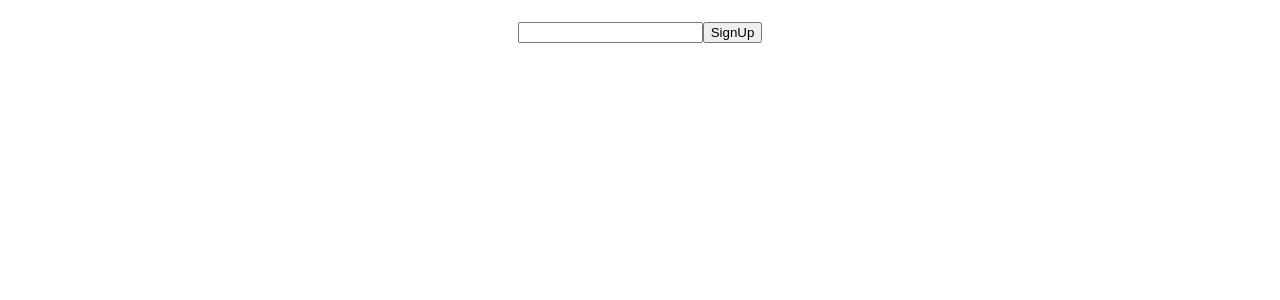
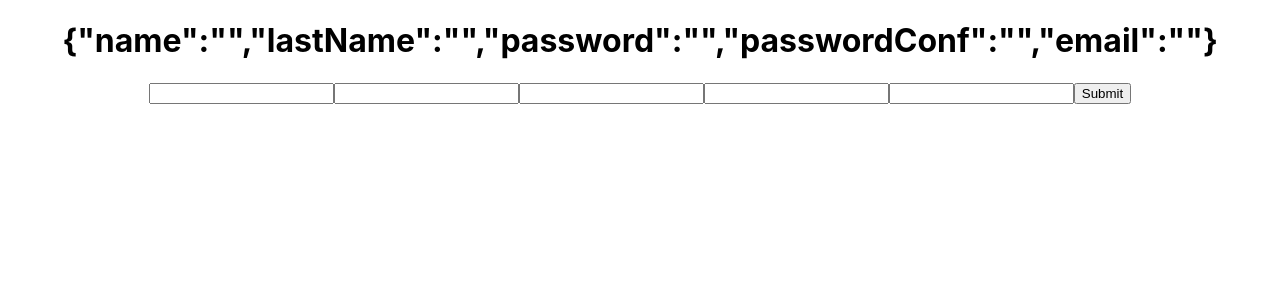
Before and after one commit to dreaderoeck/Homer-s-Odissey, a React (Create React App) app in the folder front/email-app/: page / in a window 1280 px wide. Shown: the top 300 px of the page. Built offline with nearby package versions, Linux system fonts and the light colour scheme.

Commit message:
Create full form in signup component

```diff
--- a/front/email-app/src/components/SignUp/SignUp.js
+++ b/front/email-app/src/components/SignUp/SignUp.js
@@ -4,19 +4,83 @@ class SignUp extends React.Component {
   constructor(props) {
     super(props);
     this.state = {
+      name: "",
+      lastName: "",
+      password: "",
+      passwordConf: "",
       email: ""
     };
     this.updateEmailField = this.updateEmailField.bind(this);
+    this.updateNameField = this.updateNameField.bind(this);
+    this.updateLastNameField = this.updateLastNameField.bind(this);
+    this.updatePasswordField = this.updatePasswordField.bind(this);
+    this.updatePasswordConfField = this.updatePasswordConfField.bind(this);
+    this.handleSubmit = this.handleSubmit.bind(this);
+  }
+
+  updateNameField(e) {
+    this.setState({ name: e.target.value });
+  }
+
+  updateLastNameField(e) {
+    this.setState({ lastName: e.target.value });
+  }
+
+  updatePasswordField(e) {
+    this.setState({ password: e.target.value });
+  }
+
+  updatePasswordConfField(e) {
+    this.setState({ passwordConf: e.target.value });
   }
 
   updateEmailField(e) {
     this.setState({ email: e.target.value });
   }
 
+  handleSubmit(e) {
+    console.log(`A form was submitted ${JSON.stringify(this.state)}`);
+    e.preventDefault();
+  }
+
   render() {
     return (
       <React.Fragment>
-        <h1>{this.state.email}</h1>
+        <h1>{JSON.stringify(this.state)}</h1>
+
+        <form onSubmit={this.handleSubmit}>
+          <input
+            id="name"
+            type="text"
+            name="name"
+            value={this.state.name}
+            onChange={this.updateNameField}
+          />
+
+          <input
+            id="lastName"
+            type="text"
+            name="lastName"
+            value={this.state.lastName}
+            onChange={this.updateLastNameField}
+          />
+
+          <input
+            id="password"
+            type="password"
+            name="password"
+            value={this.state.password}
+            onChange={this.updatePasswordField}
+          />
+
+          <input
+            id="passwordConf"
+            type="password"
+            name="passwordConf"
+            value={this.state.passwordConf}
+            onChange={this.updatePasswordConfField}
+          />
+
           <input
             id="email"
             type="email"
@@ -24,7 +88,8 @@ class SignUp extends React.Component {
             value={this.state.email}
             onChange={this.updateEmailField}
           />
-        <button>SignUp</button>
+          <input type="submit" value="Submit" />
+        </form>
       </React.Fragment>
     );
   }
```
Lines whose indentation alone changed are shown as unchanged.
